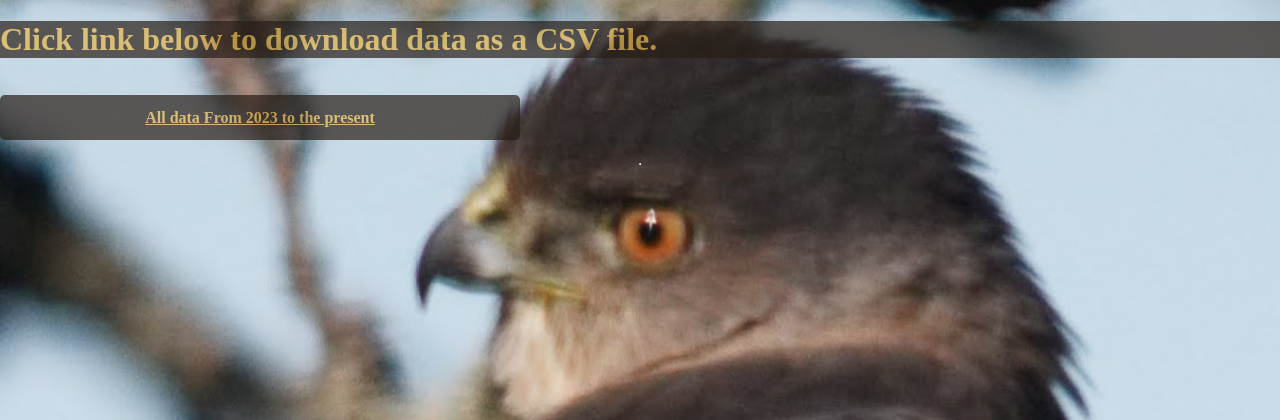
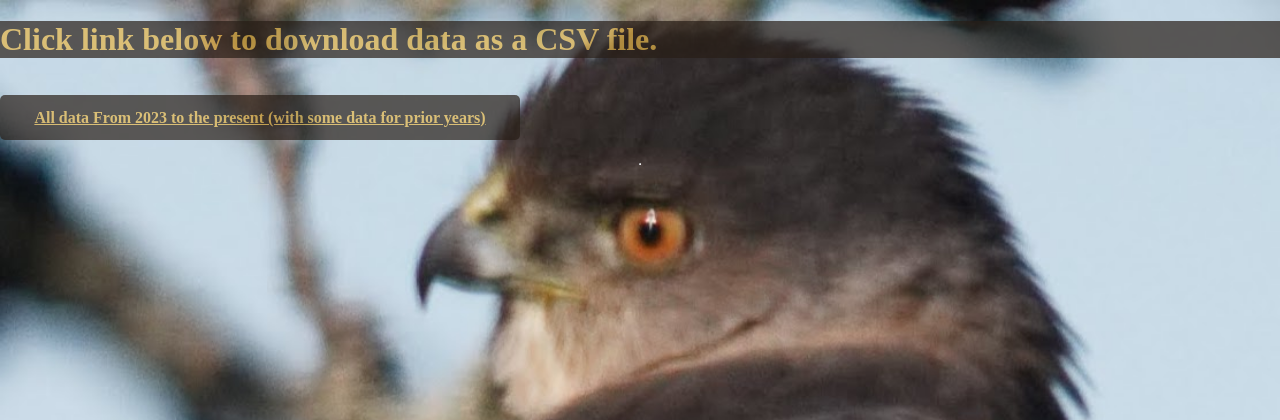
Before and after one commit to commonloon/coha-gcloud, a Flask app: template templates/coha-download.html in a window 1280 px wide. Shown: the top 420 px of the page. Run offline with Flask 2, Linux system fonts and the light colour scheme; the template is opened without the code that fills it, so the values that code supplies are empty.

Commit message:
User can select year to map
Modified the map page to plot the year specified in a dropdown
(defaults to the most recent year for which data is available).

Also modified the data page to only regenerate the data summary CSV files
if observation files have been added or changed since the summary files were
last generated.

```diff
--- a/import_manual_data.py
+++ b/import_manual_data.py
@@ -38,7 +38,7 @@ OPTIONAL_FIELDS = ["direction", "distance", "detection_type", "age_class"]
 if __name__ == '__main__':
     #  Get the input file name
     # TODO: get the input file name from the command line
-    input_filename = "2022-E-F.csv"
+    input_filename = "2021-Q.csv"
 
     # import the data
     data = []
--- a/main.py
+++ b/main.py
@@ -79,7 +79,79 @@ def csv_write_to_google_cloud(filename, columns, data):
     return msg
 
 
-def getData(year=None):
+def is_there_new_data():
+    """
+    Returns true if any object in the bucket has a newer timestamp than SUMMARY_FILE_NAME
+    """
+    storage_client = storage.Client()
+    bucket_name = STORAGE_BUCKET_NAME
+    # first try to read from an existing bucket
+    bucket = storage_client.get_bucket(bucket_name)
+
+    if bucket is None:
+        # TODO: display error page on failure
+        return "Failed to open data bucket " + STORAGE_BUCKET_NAME + ", sorry"
+
+    # check all blobs in the bucket, adding those from this year to the list
+    data_file_pattern = "[A-X]\.([0-9]){2}\.([0-9]{4})-[0-1][0-9]-[0-3][0-9]\.[0-6][0-9]-[0-6][0-9]-[0-6][0-9]\.csv"
+    years = {}
+    blob_list = storage_client.list_blobs(STORAGE_BUCKET_NAME)
+    reference_time = None
+    last_data_update_time = None
+    for blob in blob_list:
+        m = re.match(data_file_pattern, blob.name)
+        if m:
+            y = m.group(2)
+            years[y] = 1
+            if last_data_update_time is None or blob.updated > last_data_update_time:
+                last_data_update_time = blob.updated
+        elif blob.name == SUMMARY_FILE_NAME:
+            reference_time = blob.updated
+
+    years = sorted(years.keys())
+    is_new = False
+    if last_data_update_time is not None and (reference_time is None or reference_time < last_data_update_time):
+        is_new = True
+    return is_new, years
+
+
+def regenerate_data_summaries():
+    """
+    Recreate all the data summary CSV files
+    """
+    # gather all the data
+    data = get_data()
+
+    yearly_data = parse_data_by_year(data)
+
+    # create the summary data file
+    csv_write_to_google_cloud(SUMMARY_FILE_NAME, FILE_FIELD_NAMES, data)
+
+    # now write summary files for all years
+    # TODO: this is inefficient.  We should only update the file for years with new data
+    yearly_summaries = {}
+    for year in yearly_data.keys():
+        year_file_name = "COHA-data-" + str(year) + ".csv"
+        yearly_summaries[year] = STORAGE_BUCKET_PUBLIC_URL + "/" + year_file_name
+        csv_write_to_google_cloud(year_file_name, FILE_FIELD_NAMES, yearly_data[year])
+
+    return data, yearly_data
+
+def parse_data_by_year(data):
+    """
+    Returns the data broken out by year
+    """
+    # compile lists of the data from each year, so we can save year files
+    yearly_data = {}
+    for i in range(0, len(data)):
+        year = data[i]["timestamp"][0:4]
+        if year in yearly_data:
+            yearly_data[year].append(data[i])
+        else:
+            yearly_data[year] = [data[i]]
+    return yearly_data
+
+def get_data(year=None):
     """
     Read all the data files for the specified year and return an array of dicts whose keys are the field names
 
@@ -124,6 +196,31 @@ def getData(year=None):
     return data
 
 
+def get_summary_data(summary_file=SUMMARY_FILE_NAME):
+    """
+    Get data from a summary file.
+    This should be faster than having to read all observation files.
+    """
+    data = []
+    storage_client = storage.Client()
+    bucket_name = STORAGE_BUCKET_NAME
+    # first try to read from an existing bucket
+    bucket = storage_client.get_bucket(bucket_name)
+
+    if bucket is None:
+        # TODO: display error page on failure
+        return data
+    try:
+        with bucket.blob(summary_file).open("r") as blob:
+            reader = csv.DictReader(blob)
+            for row in reader:
+                data.append(dict(row))
+    except Exception as e:
+        pass
+
+    return data
+
+
 def load_station_coords():
     """
     Load prior station coordinates so we can sanity check the new station location
@@ -154,18 +251,17 @@ def sanitize_text_input(untrusted, max_len=100):
     return sanitized
 
 
-def getCookieData():
-    defaultObservers = ""
+def get_cookie_data():
     defaultQuadrat = "Choose"
     observers = request.cookies.get('observers')
     quadrat = request.cookies.get('quadrat')
-    observers = "" if observers is None else observers
-    observers = sanitize_text_input(observers)
+
+    observers = "" if observers is None else sanitize_text_input(observers)
     quadrat = "Choose" if quadrat is None else quadrat
     quadrat = quadrat if quadrat in quadrats else defaultQuadrat
     return observers, quadrat
 
-def isIphone():
+def is_iphone():
     """
     look for iPhone in the user-agent field of the HTTP request
     """
@@ -174,10 +270,10 @@ def isIphone():
 
 @app.route('/')
 def collect_data():  # put application's code here
-    (observers, quadrat) = getCookieData()
+    (observers, quadrat) = get_cookie_data()
     # We have to use different font sizes for iPhone and Android, due to how they handle scaling.
     # Figure out the platform from the user-agent header.
-    iphone = isIphone()
+    iphone = is_iphone()
 
     msg = "Select Station and conditions before starting the survey."
     return render_template('coha-ui.html',
@@ -195,7 +291,7 @@ def save_data():
     timestamp = datetime.datetime.now(tz=pytz.timezone("Canada/Pacific")).strftime("%Y-%m-%d.%H-%M-%S")
     form = request.form
     # Get the observers address and quadrat from a cookie, if available
-    (observers, quadrat) = getCookieData()
+    (observers, quadrat) = get_cookie_data()
 
     # get the form data
     fieldNames = FORM_FIELD_NAMES
@@ -241,7 +337,7 @@ def save_data():
 
     # We have to use different font sizes for iPhone and Android, due to how they handle scaling.
     # Figure out the platform from the user-agent header.
-    iphone = isIphone()
+    iphone = is_iphone()
 
     msg = csv_write_to_google_cloud(filename, csvColumns, [fields])
     return render_template('coha-ui.html',
@@ -255,44 +351,37 @@ def show_map():
     """
     Display a map of the datapoints received for the most recent year
     """
+    # regenerate data files if needed
+    need_regen, years = is_there_new_data()
+    if need_regen:
+        data, yearly_data = regenerate_data_summaries()
+    else:
+        data = get_summary_data()
+        yearly_data = parse_data_by_year(data)
+
     # Get the current year
     year = datetime.date.today().year
 
     # look for files matching the current year.  If none found, look for previous year
-    data = getData(year)
+    if year in years:
+        year = years[:-1]
 
     # Build a structure to pass to the web template.  The template will handle all the map stuff.
-    return render_template('coha-map.html', data=data, year=year, maps_api_key=MAPS_API_KEY)
+    return render_template('coha-map.html', yearly_data=yearly_data, year=year, years=years, maps_api_key=MAPS_API_KEY)
+
 
 @app.route('/data/')
 def csv_data():
     """
     Return all the data as a csv file
     """
-    # gather all the data
-    data = getData()
-
-    # compile lists of the data from each year, so we can save year files
-    yearly_data = {}
-    for i in range(0, len(data)):
-        year = data[i]["timestamp"][0:4]
-        if year in yearly_data:
-            yearly_data[year].append(data[i])
-        else:
-            yearly_data[year] = [data[i]]
-
-    # create the summary data file
-    csv_write_to_google_cloud(SUMMARY_FILE_NAME, FILE_FIELD_NAMES, data)
-
-    # now write summary files for all years
-    #TODO: this is inefficient.  Eventually we will be in a state where data from prior years doesn't change.
-    #TODO: (continued) In that case, we should only update the file for the current year
-    yearly_summaries = {}
-    years = sorted(yearly_data.keys())
-    for year in yearly_data.keys():
-        year_file_name = "COHA-data-" + str(year) + ".csv"
-        yearly_summaries[year] = STORAGE_BUCKET_PUBLIC_URL + "/" + year_file_name
-        csv_write_to_google_cloud(year_file_name, FILE_FIELD_NAMES, yearly_data[year])
+    # update the summary files if there is new data
+    if is_there_new_data():
+        (data, yearly_summaries) = regenerate_data_summaries()
+    else:
+        data = get_summary_data()
+        yearly_summaries = parse_data_by_year(data)
+    years = sorted(yearly_summaries.keys())
 
     # return a redirect to the google cloud storage URL
     return render_template("coha-download.html",
--- a/templates/coha-download.html
+++ b/templates/coha-download.html
@@ -45,7 +45,7 @@
 </head>
 <body>
 <H1>Click link below to download data as a CSV file.</H1>
-<a class="button" href="{{ all_years }}">All data From 2023 to the present</a>
+<a class="button" href="{{ all_years }}">All data From 2023 to the present (with some data for prior years)</a>
 <hr>
 {% for year in years %}
 <a class="button" href="{{ yearly_summaries[year] }}">{{ year }} summary</a>
```
Also changed, not shown: static/coha-map.js (+17 -3 lines), static/map-style.css (+12 -0 lines), templates/coha-map.html (+9 -2 lines).
